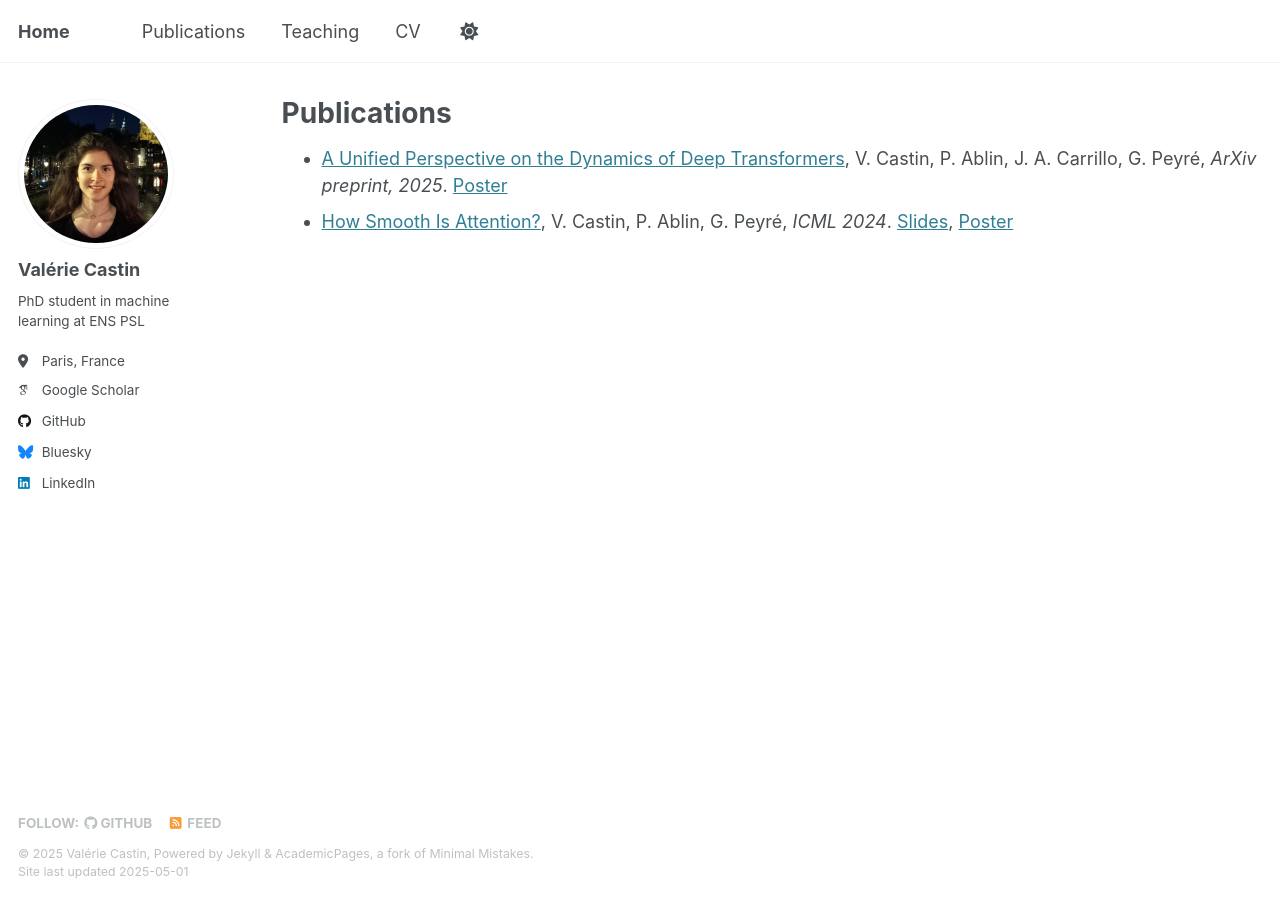
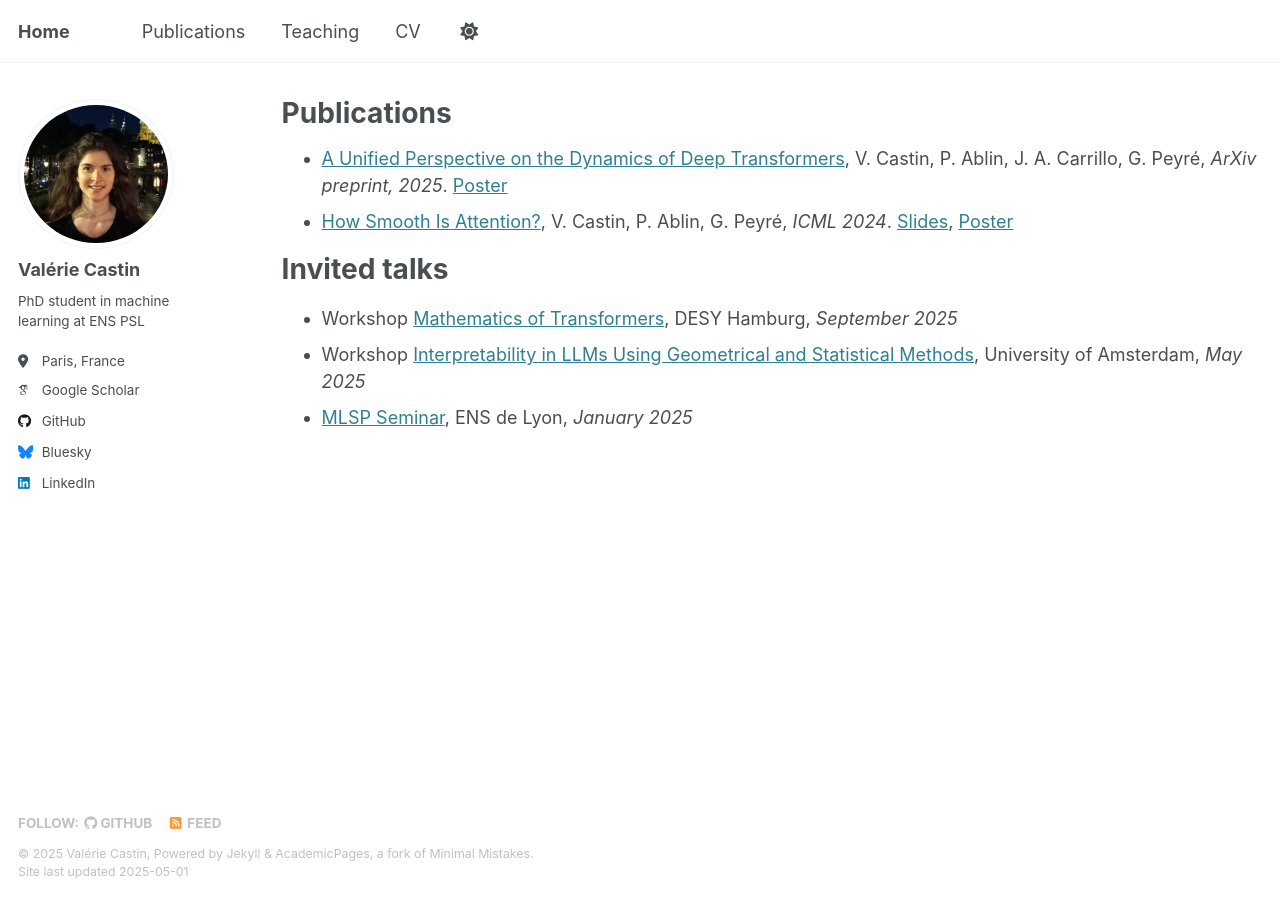
Before and after one commit to vcastin/vcastin.github.io, a Jekyll site: the page built from _pages/publications.md, in a window 1280 px wide. Built offline with Jekyll 4.4.1, drawn with Linux system fonts in a browser that asks for light colours; some web fonts are replaced.

Commit message:
add invited talks

```diff
--- a/_pages/publications.md
+++ b/_pages/publications.md
@@ -9,3 +9,9 @@ author_profile: true
 
 - [A Unified Perspective on the Dynamics of Deep Transformers](https://arxiv.org/abs/2501.18322), V. Castin, P. Ablin, J. A. Carrillo, G. Peyré, *ArXiv preprint, 2025*. [Poster](http://vcastin.github.io/files/posters/2024_CIRM.pdf)
 - [How Smooth Is Attention?](https://arxiv.org/abs/2312.14820), V. Castin, P. Ablin, G. Peyré, *ICML 2024*. [Slides](http://vcastin.github.io/files/diapos/2025_01_lyon.pdf), [Poster](http://vcastin.github.io/files/posters/2024_ICML.pdf)
+
+Invited talks
+======
+- Workshop [Mathematics of Transformers](https://www.tuhh.de/dsf/mml), DESY Hamburg, *September 2025*
+- Workshop [Interpretability in LLMs Using Geometrical and Statistical Methods](https://www.lesswrong.com/posts/bTzk32t9aWJwLuNhi/workshop-interpretability-in-llms-using-geometric-and), University of Amsterdam, *May 2025*
+- [MLSP Seminar](https://www.ens-lyon.fr/PHYSIQUE/seminars/machine-learning-and-signal-processing/machine-learning-and-signal-processing?set_language=fr&cl=fr), ENS de Lyon, *January 2025*
```
